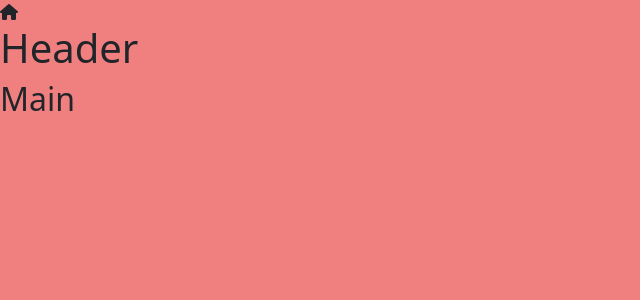
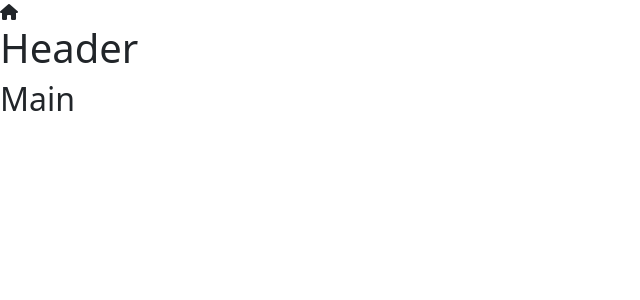
Before and after one commit to EmilioGall/vite-boolflix, a Vue app: page / in a window 1280 px wide. Shown: the top 300 px of the page, without its empty margins (0-640 px from the left). Built offline with nearby package versions, Linux system fonts and the light colour scheme.

Commit message:
add: scaffolding & dependencies

```diff
--- a/src/style/general.scss
+++ b/src/style/general.scss
@@ -2,6 +2,6 @@
 
 @import "@fortawesome/fontawesome-free/css/all.min.css";
 
-body {
-   background-color: lightcoral;
-}
+// body {
+//    background-color: lightcoral;
+// }
```
